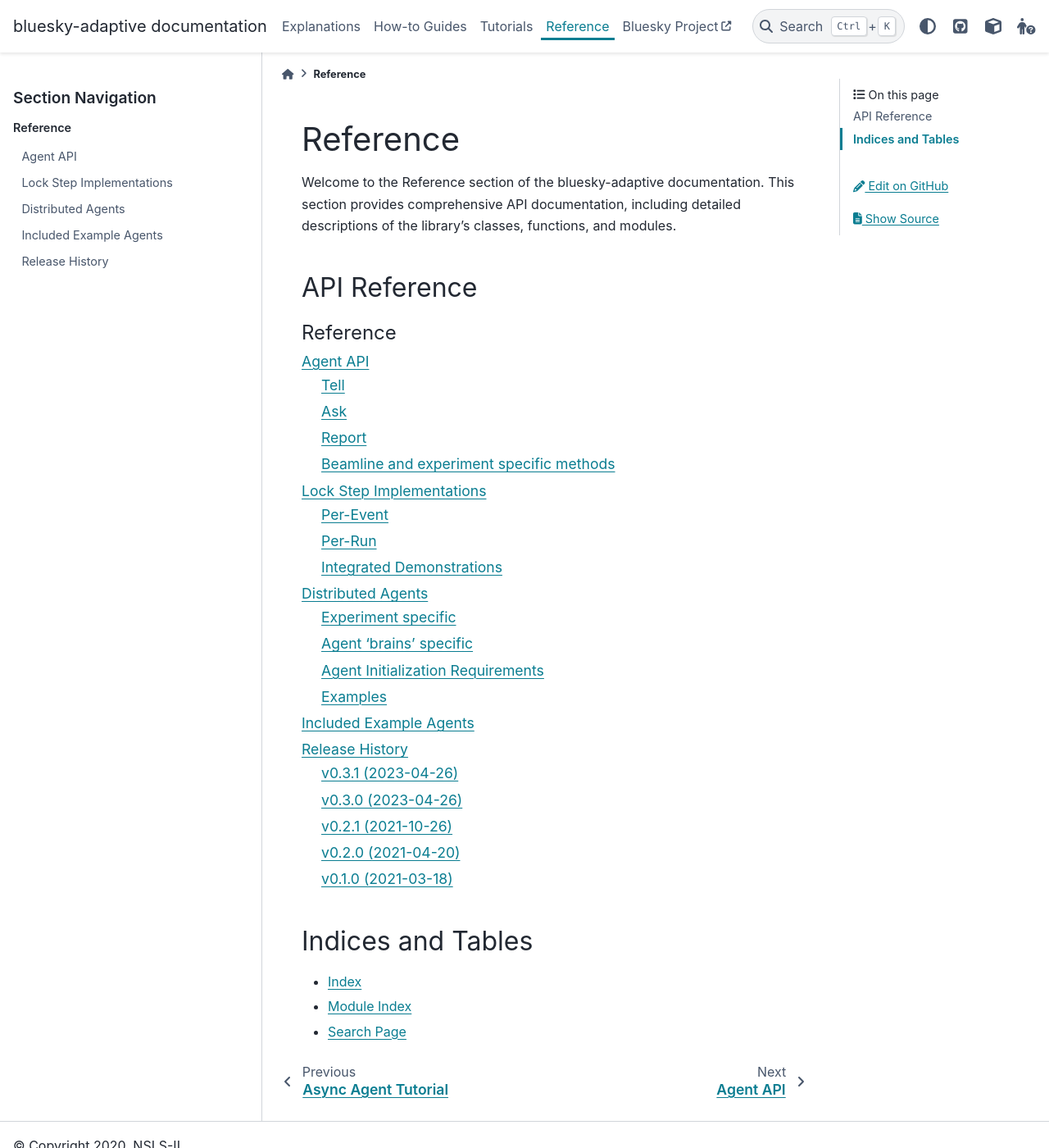
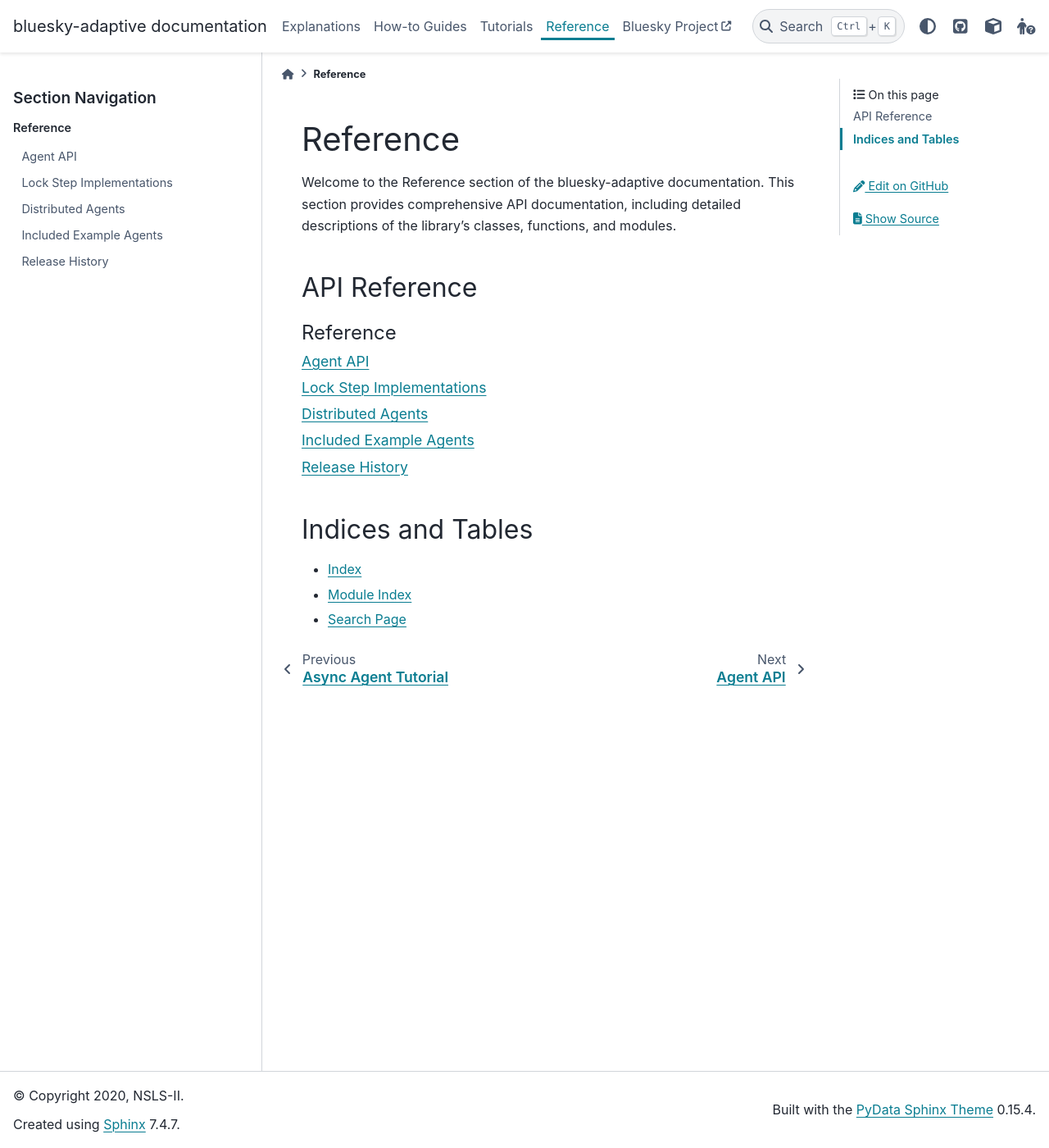
Before and after one commit to bluesky/bluesky-adaptive, a Sphinx documentation site: the page built from docs/source/reference/index.rst, in a window 1280 px wide and 1400 px high. Shown: the whole window at 82% size. Built offline with Sphinx 7.4.7 and the PyData theme 0.15.4, drawn with Linux system fonts in a browser that asks for light colours.

Commit message:
doc: minor changes to toc and nav

```diff
--- a/docs/source/conf.py
+++ b/docs/source/conf.py
@@ -134,7 +134,7 @@
         )
     ],
     show_toc_level=2,
-    show_nav_level=2,
+    show_nav_level=1,
 )
 
 # A dictionary of values to pass into the template engine’s context for all pages
--- a/docs/source/explanations/index.rst
+++ b/docs/source/explanations/index.rst
@@ -22,7 +22,7 @@
 
 .. toctree::
    :maxdepth: 1
-   :caption: Key Concepts
+   :caption: Explainations
 
    axes-of-adaptive
    adaptiveness
--- a/docs/source/how-to/index.rst
+++ b/docs/source/how-to/index.rst
@@ -13,7 +13,7 @@
 Below is a list of available how-to guides. (Note: As this is a placeholder, the actual guides will be listed here in the future.)
 
 .. toctree::
-   :maxdepth: 2
+   :maxdepth: 1
    :caption: How-to Guides
 
    use-service
--- a/docs/source/reference/index.rst
+++ b/docs/source/reference/index.rst
@@ -10,7 +10,7 @@
 -------------
 
 .. toctree::
-   :maxdepth: 2
+   :maxdepth: 1
    :caption: Reference
 
    agent-api
--- a/docs/source/tutorials/index.rst
+++ b/docs/source/tutorials/index.rst
@@ -13,7 +13,7 @@
 Below is a list of tutorials currently available. As this section is in development, more tutorials will be added over time.
 
 .. toctree::
-   :maxdepth: 2
+   :maxdepth: 1
    :caption: Available Tutorials
 
    getting-started
```
